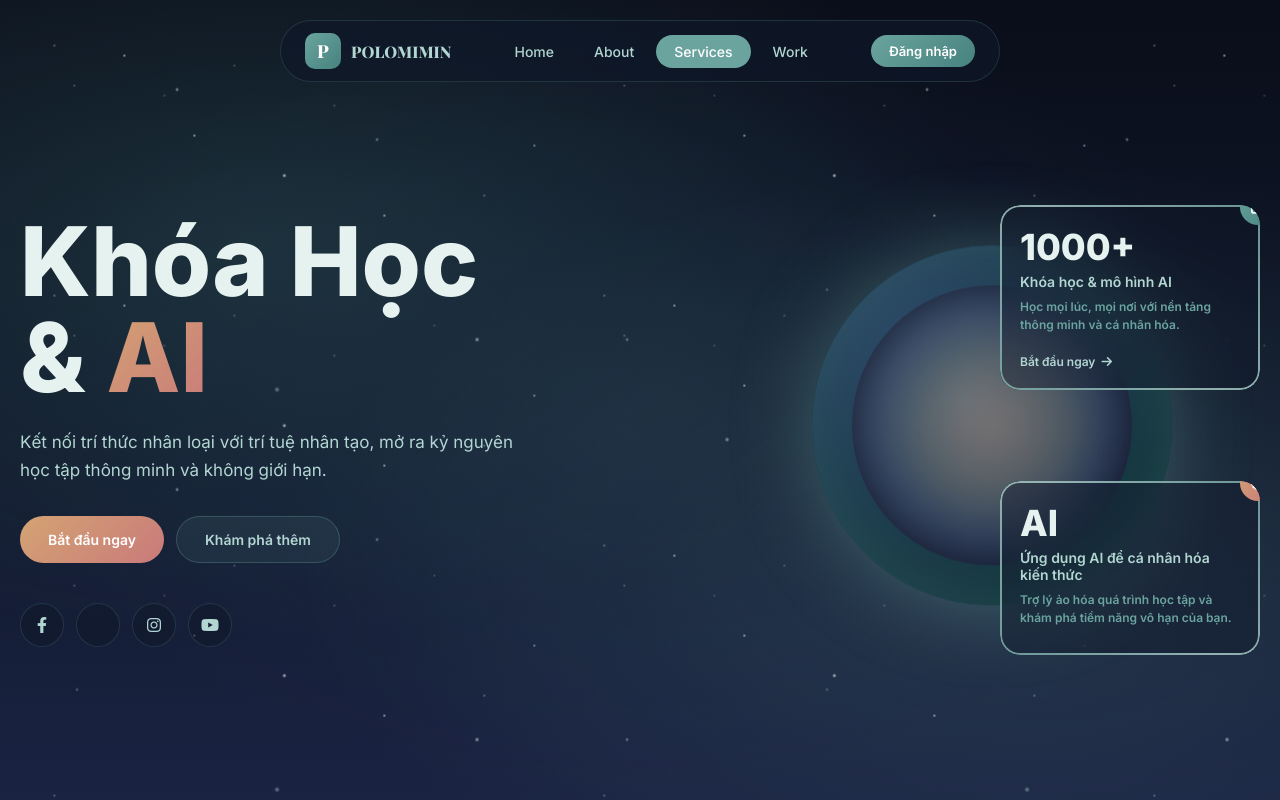
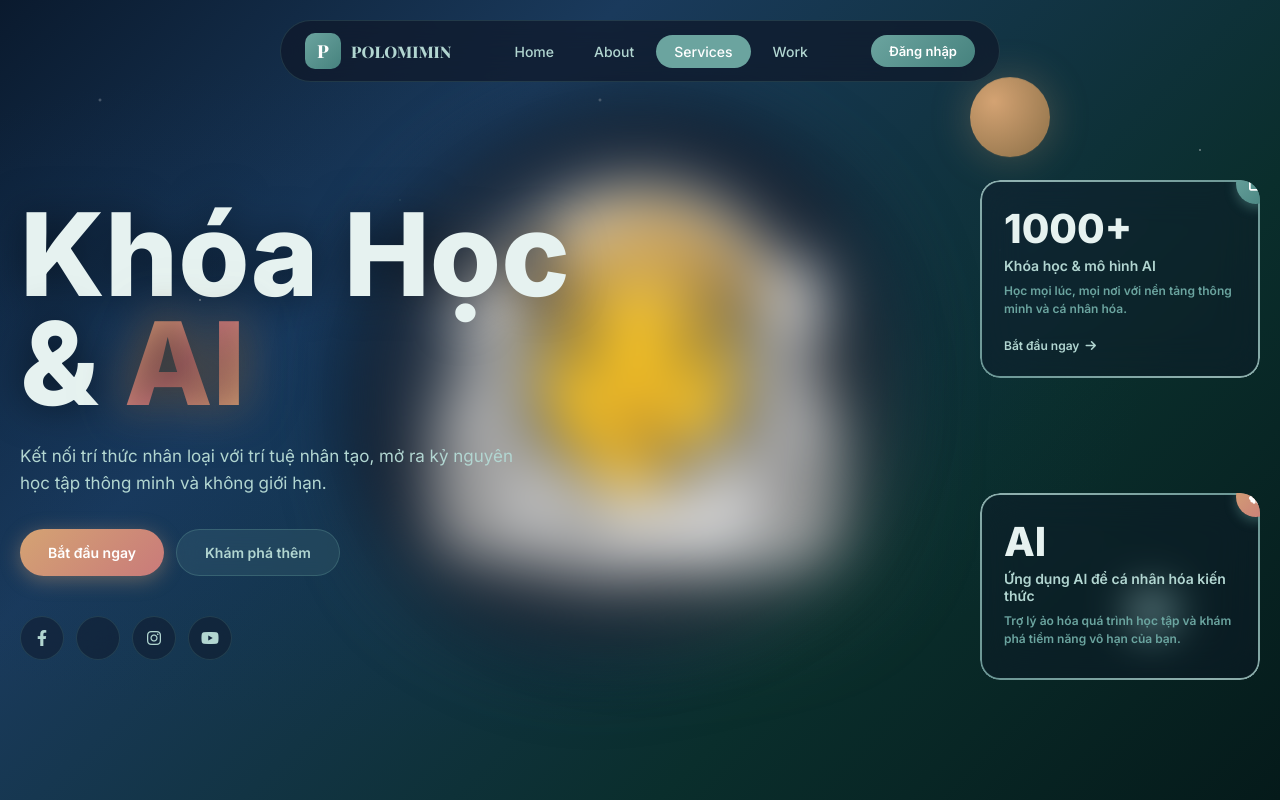
Before and after one commit to minhsang1994/polomimin-website, a plain HTML site: page learn-ai.html in a window 1280 px wide. Shown: the top 800 px of the page. Drawn offline with nearby package versions, Linux system fonts and the light colour scheme.

Commit message:
Make hero section full viewport with astronaut background
- Hero now 100vh (full screen) like reference design
- Astronaut emoji with golden glow effect centered
- Animated planets floating in background
- Larger title with stronger gradient
- 2 floating glassmorphism info cards on right
- Galaxy starscape with deep blue/teal colors

```diff
--- a/learn-ai.html
+++ b/learn-ai.html
@@ -100,49 +100,173 @@
             color: white;
         }
 
-        /* ===== HERO SECTION ===== */
+        /* ===== HERO SECTION - FULL VIEWPORT ===== */
         .hero {
             min-height: 100vh;
-            padding: 120px 20px 60px;
+            width: 100%;
             position: relative;
             z-index: 1;
             display: flex;
             align-items: center;
+            justify-content: center;
+            overflow: hidden;
+            padding: 100px 20px 40px;
         }
 
-        .hero-container {
-            max-width: 1400px;
-            margin: 0 auto;
+        /* Background image - Astronaut */
+        .hero-bg {
+            position: absolute;
+            top: 0;
+            left: 0;
             width: 100%;
-            position: relative;
+            height: 100%;
+            z-index: 0;
+            background:
+                radial-gradient(ellipse at 30% 50%, rgba(15, 52, 96, 0.3) 0%, transparent 60%),
+                linear-gradient(135deg, #0a1a2e 0%, #1a3a5c 30%, #0a2e2c 70%, #051a1a 100%);
+        }
+
+        .hero-bg::before {
+            content: '';
+            position: absolute;
+            top: 50%;
+            left: 50%;
+            transform: translate(-50%, -50%);
+            width: 700px;
+            height: 700px;
+            background: radial-gradient(circle, rgba(107, 164, 159, 0.15) 0%, transparent 60%);
+            border-radius: 50%;
+            filter: blur(40px);
+            animation: pulseGlow 4s ease-in-out infinite;
+        }
+
+        .hero-bg::after {
+            content: '';
+            position: absolute;
+            inset: 0;
+            background-image:
+                radial-gradient(2px 2px at 100px 100px, rgba(255,255,255,0.6), transparent),
+                radial-gradient(1.5px 1.5px at 200px 300px, #fff, transparent),
+                radial-gradient(1px 1px at 400px 200px, rgba(178, 214, 209, 0.8), transparent),
+                radial-gradient(2px 2px at 600px 100px, #fff, transparent),
+                radial-gradient(1.5px 1.5px at 800px 400px, rgba(255,255,255,0.7), transparent),
+                radial-gradient(1px 1px at 1000px 250px, var(--seafoam-light), transparent),
+                radial-gradient(1.5px 1.5px at 1200px 150px, #fff, transparent);
+            background-size: 100% 100%;
+            opacity: 0.6;
+        }
+
+        @keyframes pulseGlow {
+            0%, 100% { transform: translate(-50%, -50%) scale(1); opacity: 0.6; }
+            50% { transform: translate(-50%, -50%) scale(1.1); opacity: 0.9; }
+        }
+
+        /* Astronaut silhouette / planet */
+        .hero-astronaut {
+            position: absolute;
+            top: 50%;
+            left: 50%;
+            transform: translate(-50%, -50%);
+            width: 600px;
+            height: 600px;
+            z-index: 1;
+            background:
+                radial-gradient(circle at 40% 40%, #1a3a5c 0%, #0a1a2e 50%, transparent 70%);
+            border-radius: 50%;
+            filter: blur(30px);
+        }
+
+        .hero-astronaut::before {
+            content: '';
+            position: absolute;
+            top: 30%;
+            left: 50%;
+            transform: translateX(-50%);
+            width: 280px;
+            height: 280px;
+            background:
+                radial-gradient(circle at 30% 30%, rgba(212, 163, 115, 0.4) 0%, transparent 50%),
+                radial-gradient(circle at 50% 50%, rgba(255, 200, 100, 0.3) 0%, transparent 40%);
+            border-radius: 50%;
+            filter: blur(20px);
+        }
+
+        .hero-astronaut::after {
+            content: '👨‍🚀';
+            position: absolute;
+            top: 50%;
+            left: 50%;
+            transform: translate(-50%, -50%);
+            font-size: 360px;
+            filter: drop-shadow(0 0 60px rgba(212, 163, 115, 0.4));
+            animation: floatAstronaut 8s ease-in-out infinite;
+        }
+
+        @keyframes floatAstronaut {
+            0%, 100% { transform: translate(-50%, -50%) translateY(0) rotate(-2deg); }
+            50% { transform: translate(-50%, -50%) translateY(-30px) rotate(2deg); }
+        }
+
+        /* Decorative planets */
+        .planet {
+            position: absolute;
+            border-radius: 50%;
+            z-index: 1;
+        }
+
+        .planet-1 {
+            top: 12%;
+            right: 18%;
+            width: 80px;
+            height: 80px;
+            background: radial-gradient(circle at 30% 30%, #d4a373, #8b6f47);
+            box-shadow: 0 0 40px rgba(212, 163, 115, 0.3);
+            animation: floatPlanet 12s ease-in-out infinite;
+        }
+
+        .planet-2 {
+            bottom: 18%;
+            right: 8%;
+            width: 50px;
+            height: 50px;
+            background: radial-gradient(circle at 30% 30%, var(--seafoam-light), var(--seafoam-dark));
+            box-shadow: 0 0 30px rgba(107, 164, 159, 0.3);
+            animation: floatPlanet 10s ease-in-out infinite 1s;
+        }
+
+        @keyframes floatPlanet {
+            0%, 100% { transform: translateY(0); }
+            50% { transform: translateY(-20px); }
         }
 
         .hero-content {
+            position: relative;
+            z-index: 10;
+            max-width: 1400px;
+            width: 100%;
+            margin: 0 auto;
             display: grid;
             grid-template-columns: 1.2fr 1fr;
             gap: 60px;
             align-items: center;
         }
 
-        .hero-text {
-            position: relative;
-            z-index: 2;
-        }
-
         .hero-text h1 {
             font-family: 'Inter', sans-serif;
-            font-size: clamp(48px, 8vw, 96px);
+            font-size: clamp(56px, 9vw, 120px);
             font-weight: 800;
-            line-height: 1;
+            line-height: 0.95;
             color: var(--text-primary);
             margin-bottom: 24px;
+            text-shadow: 0 0 40px rgba(0, 0, 0, 0.5);
         }
 
         .hero-text h1 .highlight {
-            background: linear-gradient(135deg, #d4a373, #c97a7a);
+            background: linear-gradient(135deg, #d4a373 0%, #c97a7a 50%, #d4a373 100%);
             -webkit-background-clip: text;
             -webkit-text-fill-color: transparent;
             background-clip: text;
+            filter: drop-shadow(0 0 20px rgba(212, 163, 115, 0.5));
         }
 
         .hero-text p {
@@ -176,17 +300,19 @@
             background: linear-gradient(135deg, #d4a373, #c97a7a);
             color: white;
             border: none;
+            box-shadow: 0 4px 20px rgba(212, 163, 115, 0.4);
         }
 
         .btn-primary:hover {
             transform: translateY(-2px);
-            box-shadow: 0 8px 20px rgba(212, 163, 115, 0.4);
+            box-shadow: 0 8px 30px rgba(212, 163, 115, 0.6);
         }
 
         .btn-secondary {
-            background: rgba(107, 164, 159, 0.1);
+            background: rgba(107, 164, 159, 0.15);
             color: var(--seafoam-light);
             border: 1px solid rgba(107, 164, 159, 0.3);
+            backdrop-filter: blur(10px);
         }
 
         .social-icons {
@@ -200,6 +326,7 @@
             border-radius: 50%;
             background: rgba(15, 23, 41, 0.5);
             border: 1px solid rgba(107, 164, 159, 0.2);
+            backdrop-filter: blur(10px);
             display: flex;
             align-items: center;
             justify-content: center;
@@ -214,84 +341,18 @@
             transform: translateY(-3px);
         }
 
-        /* Hero illustration - stylized face with helmet */
-        .hero-illustration {
-            position: relative;
-            height: 500px;
-        }
-
-        .helmet {
-            position: absolute;
-            top: 50%;
-            left: 50%;
-            transform: translate(-50%, -50%);
-            width: 360px;
-            height: 360px;
-            border-radius: 50%;
-            background: radial-gradient(circle at 30% 30%, #2d4a6a, #0a2e2c);
-            box-shadow:
-                0 0 80px rgba(107, 164, 159, 0.4),
-                inset 0 0 60px rgba(107, 164, 159, 0.2);
-            animation: float 6s ease-in-out infinite;
-        }
-
-        .helmet::before {
-            content: '';
-            position: absolute;
-            top: 50%;
-            left: 50%;
-            transform: translate(-50%, -50%);
-            width: 280px;
-            height: 280px;
-            border-radius: 50%;
-            background: radial-gradient(circle at 40% 40%, #4a6080, #1a2342);
-            box-shadow: inset 0 0 40px rgba(0,0,0,0.5);
-        }
-
-        .helmet::after {
-            content: '';
-            position: absolute;
-            top: 50%;
-            left: 50%;
-            transform: translate(-50%, -50%);
-            width: 200px;
-            height: 200px;
-            border-radius: 50%;
-            background: radial-gradient(circle at 50% 50%, #d4a373, #1a4d49);
-            opacity: 0.4;
-            filter: blur(20px);
-        }
-
-        @keyframes float {
-            0%, 100% { transform: translate(-50%, -50%) translateY(0); }
-            50% { transform: translate(-50%, -50%) translateY(-20px); }
-        }
-
         /* Right side cards */
         .info-card {
-            position: absolute;
-            padding: 20px;
-            z-index: 3;
-        }
-
-        .info-card.top {
-            top: 5%;
-            right: 0;
-            width: 260px;
-        }
-
-        .info-card.bottom {
-            bottom: 5%;
-            right: 0;
-            width: 260px;
+            padding: 24px;
+            max-width: 280px;
         }
 
         .info-card-icon {
             position: absolute;
             top: -16px;
             right: -16px;
-            width: 36px;
-            height: 36px;
+            width: 40px;
+            height: 40px;
             border-radius: 50%;
             background: linear-gradient(135deg, var(--seafoam-primary), var(--seafoam-dark));
             display: flex;
@@ -299,11 +360,12 @@
             justify-content: center;
             color: white;
             font-size: 14px;
+            box-shadow: 0 4px 12px rgba(107, 164, 159, 0.4);
         }
 
         .info-card h3 {
             color: var(--text-primary);
-            font-size: 36px;
+            font-size: 40px;
             font-weight: 800;
             margin-bottom: 4px;
         }
@@ -615,7 +677,11 @@
 
     <!-- HERO -->
     <section class="hero">
-        <div class="hero-container">
+        <div class="hero-bg"></div>
+        <div class="hero-astronaut"></div>
+        <div class="planet planet-1"></div>
+        <div class="planet planet-2"></div>
+
         <div class="hero-content">
             <div class="hero-text">
                 <h1>Khóa Học<br>& <span class="highlight">AI</span></h1>
@@ -632,10 +698,8 @@
                 </div>
             </div>
 
-                <div class="hero-illustration">
-                    <div class="helmet"></div>
-
-                    <div class="glass-card info-card top">
+            <div style="position: relative; height: 500px;">
+                <div class="glass-card info-card" style="position: absolute; top: 0; right: 0;">
                     <div class="info-card-icon"><i class="fas fa-arrow-up-right-from-square"></i></div>
                     <h3>1000+</h3>
                     <p>Khóa học & mô hình AI</p>
@@ -643,12 +707,11 @@
                     <a href="#khoa-hoc" class="link">Bắt đầu ngay <i class="fas fa-arrow-right"></i></a>
                 </div>
 
-                    <div class="glass-card info-card bottom">
+                <div class="glass-card info-card" style="position: absolute; bottom: 0; right: 0;">
                     <div class="info-card-icon" style="background: linear-gradient(135deg, #d4a373, #c97a7a);"><i class="fas fa-brain"></i></div>
                     <h3>AI</h3>
                     <p>Ứng dụng AI để cá nhân hóa kiến thức</p>
                     <p class="desc">Trợ lý ảo hóa quá trình học tập và khám phá tiềm năng vô hạn của bạn.</p>
-                    </div>
                 </div>
             </div>
         </div>
```
Lines whose indentation alone changed are shown as unchanged.
